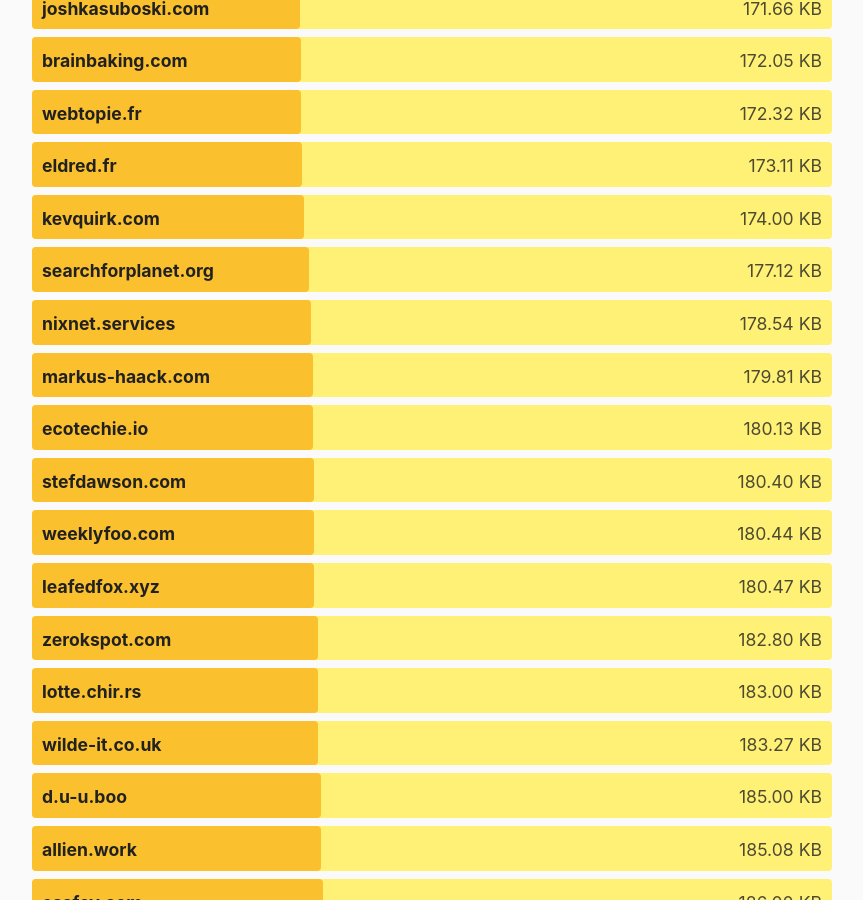
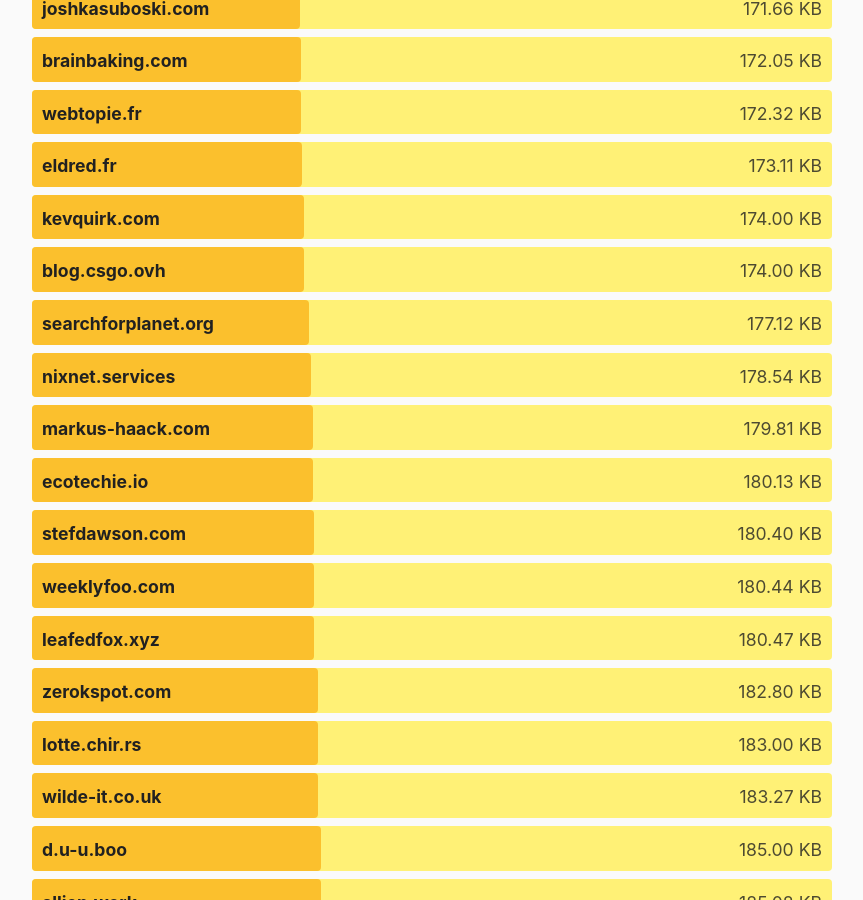
Before and after one commit to kevquirk/512kb.club, a Jekyll site: the page built from index.md, in a window 1280 px wide and 900 px high, scrolled down 33464 px. Shown: the whole window, without its empty margins (208-1071 px from the left). Built offline with Jekyll 4.4.1, drawn with Linux system fonts in a browser that asks for light colours.

Commit message:
Update sites.yml

```diff
--- a/_data/sites.yml
+++ b/_data/sites.yml
@@ -4482,3 +4482,8 @@
   url: https://zwieratko.sk/
   size: 30.94
   last_checked: 2025-05-18
+
+- domain: blog.csgo.ovh
+  url: https://blog.csgo.ovh/
+  size: 174
+  last_checked: 2025-05-18
```
